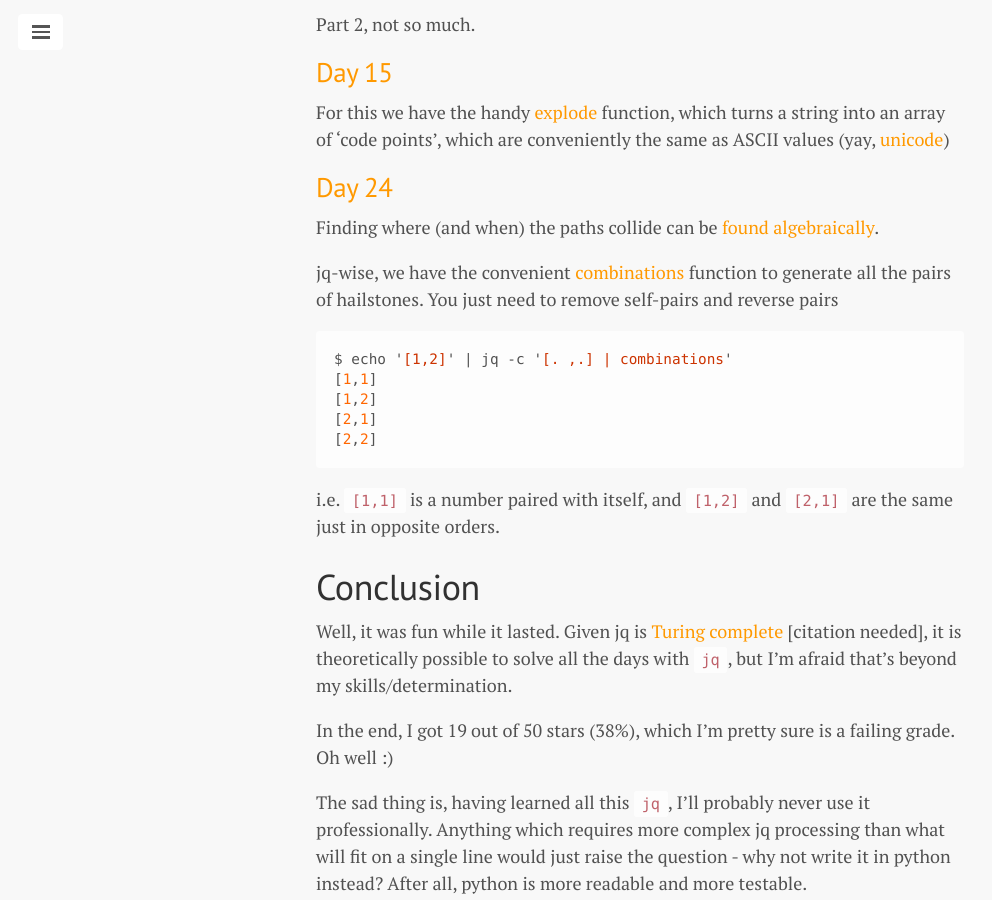
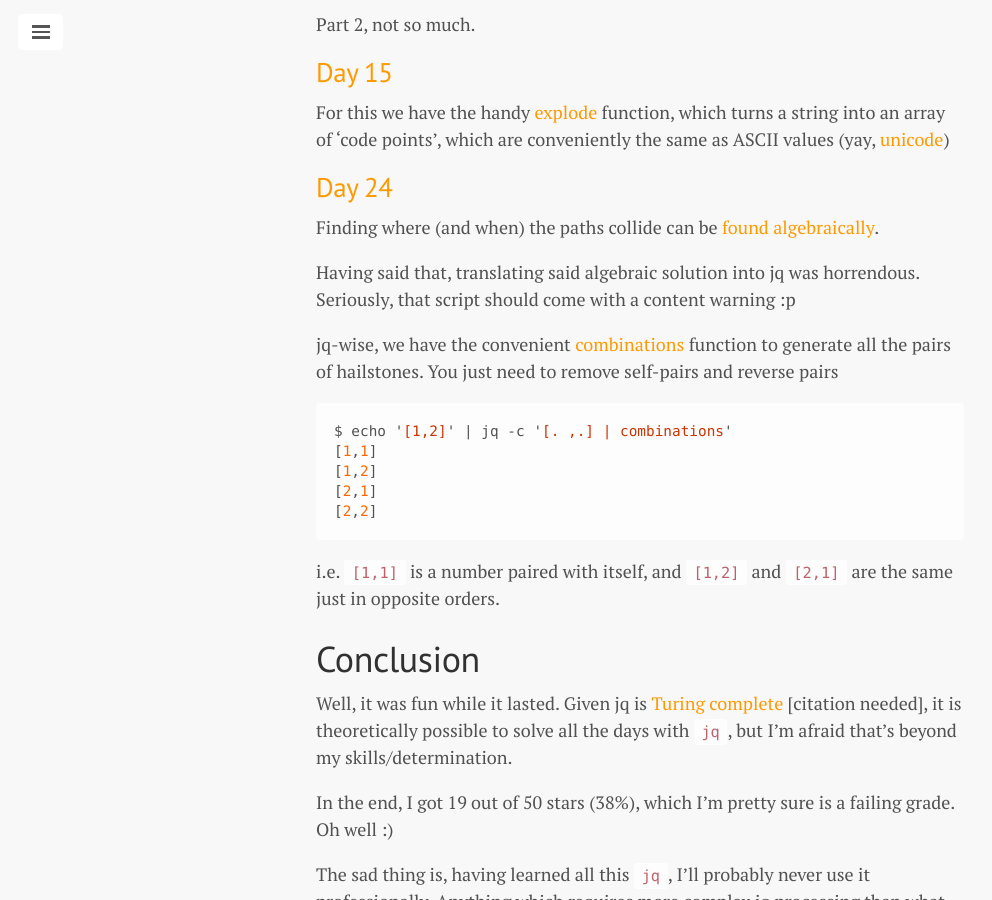
Before and after one commit to oatzy/oatzy.github.io, a Jekyll site: the page built from _posts/2024-01-02-advent-of-code-jq.md, in a window 1280 px wide and 900 px high, scrolled down 9425 px. Shown: the whole window, without its empty margins (0-992 px from the left). Built offline with Jekyll 4.4.1, drawn with Linux system fonts in a browser that asks for light colours.

Commit message:
tweak: extra line in jq blog

````diff
--- a/_posts/2024-01-02-advent-of-code-jq.md
+++ b/_posts/2024-01-02-advent-of-code-jq.md
@@ -341,6 +341,8 @@ For this we have the handy [explode](https://jqlang.github.io/jq/manual/#explode
 
 Finding where (and when) the paths collide can be [found algebraically](https://github.com/oatzy/advent_of_code_2023/blob/main/day24-part1.png).
 
+Having said that, translating said algebraic solution into jq was horrendous. Seriously, that script should come with a content warning :p
+
 jq-wise, we have the convenient [combinations](https://jqlang.github.io/jq/manual/#combinations) function to generate all the pairs of hailstones. You just need to remove self-pairs and reverse pairs
 
 ```jsx
````
